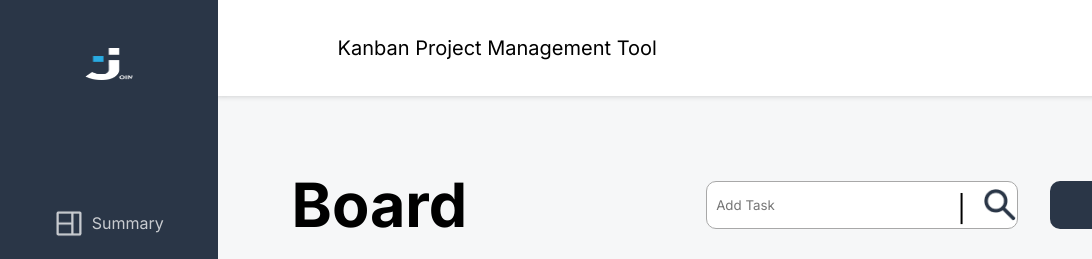
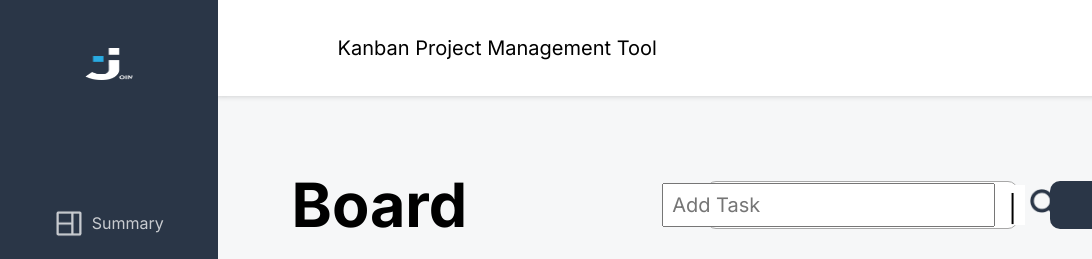
Before and after one commit to SimonHeistermann/Join, a plain HTML site: page board.html in a window 1280 px wide. Shown: the top 259 px of the page, 0-1092 px from the left. Drawn offline with Linux system fonts and the light colour scheme.

Commit message:
Update board.css

```diff
--- a/styles/board.css
+++ b/styles/board.css
@@ -48,7 +48,6 @@
   justify-content: center;
   align-items: center;
   gap: 5px;
-  border: none;
   background: #ffff;
   width: 312px;
   height: 48px;
@@ -56,13 +55,12 @@
   border-radius: 10px;
   border: 1px solid #a8a8a8;
   cursor: pointer;
-
-  width: Fixed (312px) px;
-
-  gap: 10px;
 }
 .search__area input {
-  border: none;
+  font-family: "Inter";
+  font-size: 20px;
+  font-weight: 400;
+
   padding: 8px;
   cursor: pointer;
 }
```
